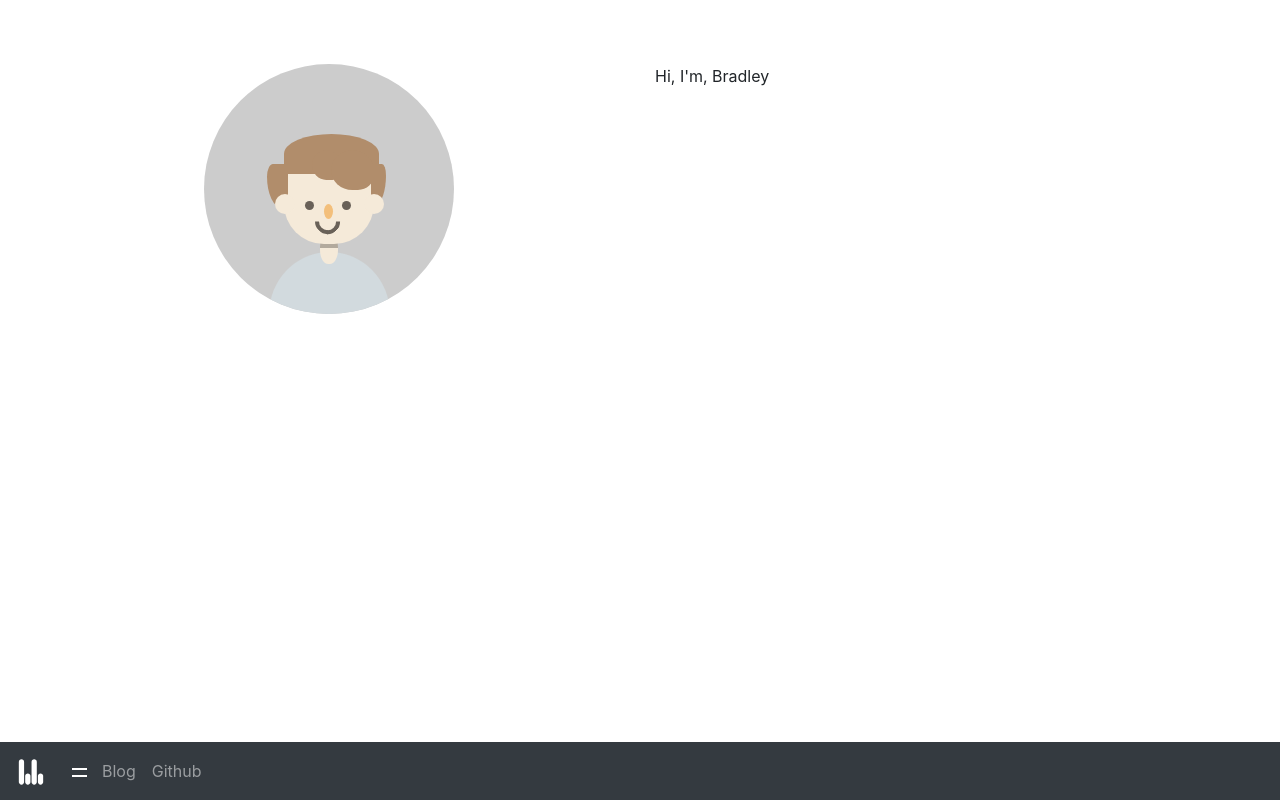
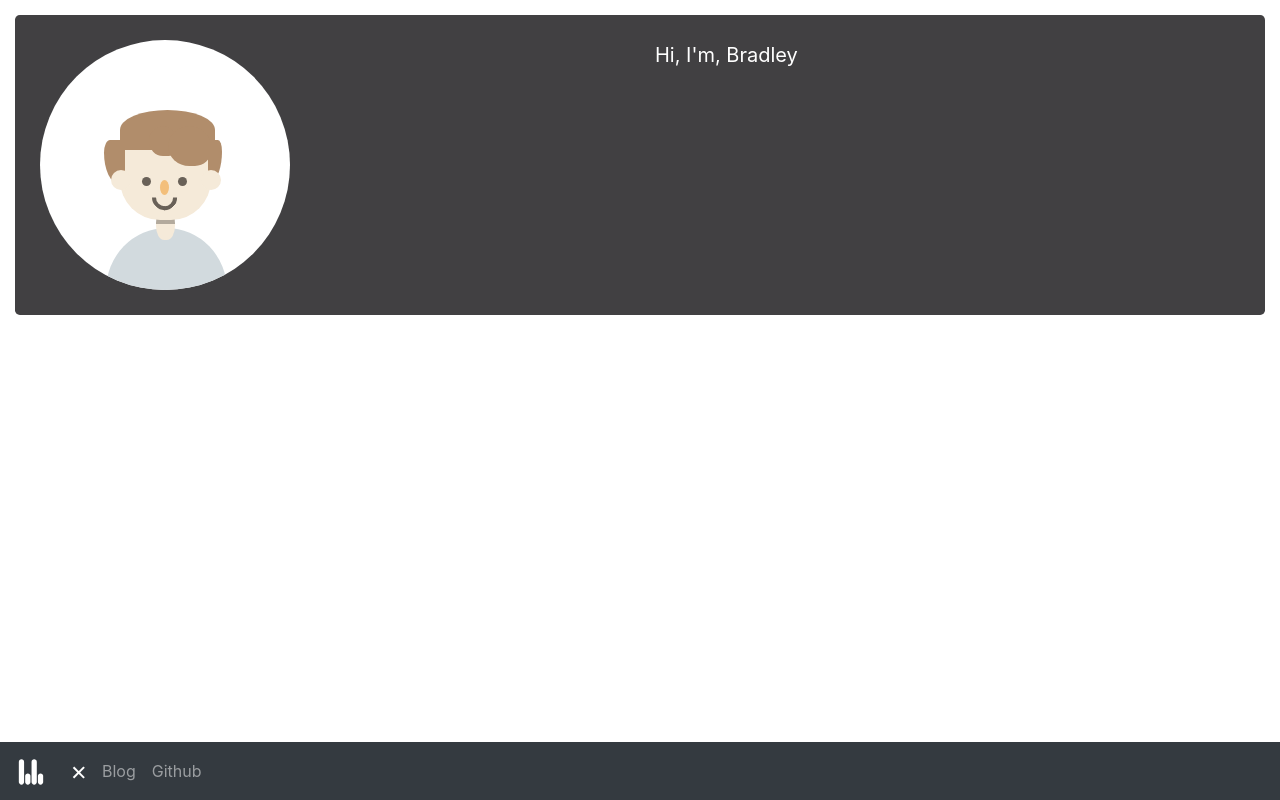
Before and after one commit to BradleyBoutcher/btboutcher.com, a React (Create React App) app: page / in a window 1280 px wide. Built offline with nearby package versions, Linux system fonts and the light colour scheme.

Commit message:
Toggle "X" for nav

```diff
--- a/src/App.jsx
+++ b/src/App.jsx
@@ -12,11 +12,11 @@ function App() {
       <Navi/>
       <Jumbotron className = "jumbotron">
         <Row>
-          <Col>
-          <Bradley/>
+          <Col xs="6">
+            <Bradley/>
           </Col>
-          <Col>
-          Hi, I'm, Bradley
+          <Col xs="6" className = "welcome">
+            Hi, I'm, Bradley
           </Col>
         </Row>
       </Jumbotron>
--- a/src/App.scss
+++ b/src/App.scss
@@ -7,5 +7,100 @@ $light-black-color: #706e72;
 $black-color: #414042;
 
 .jumbotron {
-    background: transparent;
+    background: $black-color;
+    margin: 15px;
+    padding: 25px 25px;
 }
+
+.welcome {
+    color: white;
+    font-size: 20px;
+}
+
+
+/*------------------------------------------
+  Responsive Grid Media Queries - 1280, 1024, 768, 480
+   1280-1024   - desktop (default grid)
+   1024-768    - tablet landscape
+   768-480     - tablet
+   480-less    - phone landscape & smaller
+--------------------------------------------*/
+@media all and (min-width: 1024px) and (max-width: 1280px) { }
+
+@media all and (min-width: 768px) and (max-width: 1024px) { }
+
+@media all and (min-width: 480px) and (max-width: 768px) { }
+
+@media all and (max-width: 480px) { }
+
+/*------------------------------------------
+  Foundation Media Queries
+   http://foundation.zurb.com/docs/media-queries.html
+--------------------------------------------*/
+
+/* Small screens - MOBILE */
+@media only screen { .welcome {transform: scale(.6)} } /* Define mobile styles - Mobile First */
+
+@media only screen and (max-width: 40em) { .welcome {transform: scale(.6)} } /* max-width 640px, mobile-only styles, use when QAing mobile issues */
+
+/* Medium screens - TABLET */
+@media only screen and (min-width: 40.063em) {  .welcome {transform: scale(.7)} } /* min-width 641px, medium screens */
+
+@media only screen and (min-width: 40.063em) and (max-width: 64em) {  .welcome {transform: scale(.7)} } /* min-width 641px and max-width 1024px, use when QAing tablet-only issues */
+
+/* Large screens - DESKTOP */
+@media only screen and (min-width: 64.063em) {  .welcome {transform: scale(1)} } /* min-width 1025px, large screens */
+
+@media only screen and (min-width: 64.063em) and (max-width: 90em) {  .welcome {transform: scale(1)} } /* min-width 1024px and max-width 1440px, use when QAing large screen-only issues */
+
+/* XLarge screens */
+@media only screen and (min-width: 90.063em) {  .welcome {transform: scale(1)} } /* min-width 1441px, xlarge screens */
+
+@media only screen and (min-width: 90.063em) and (max-width: 120em) {  .welcome {transform: scale(1)} } /* min-width 1441px and max-width 1920px, use when QAing xlarge screen-only issues */
+
+/* XXLarge screens */
+@media only screen and (min-width: 120.063em) {  .welcome {transform: scale(1.5)} } /* min-width 1921px, xlarge screens */
+
+/*------------------------------------------*/
+
+
+
+/* Portrait */
+@media screen and (orientation:portrait) {  .welcome {transform: scale(.6)}  }
+/* Landscape */
+@media screen and (orientation:landscape) { /* Landscape styles here */ }
+
+
+/* CSS for iPhone, iPad, and Retina Displays */
+
+/* Non-Retina */
+@media screen and (-webkit-max-device-pixel-ratio: .6) {
+}
+
+/* Retina */
+@media only screen and (-webkit-min-device-pixel-ratio: 1.5),
+only screen and (-o-min-device-pixel-ratio: 3/2),
+only screen and (min--moz-device-pixel-ratio: 1.5),
+only screen and (min-device-pixel-ratio: 1.5) {
+    .welcome {transform: scale(.6)}
+}
+
+/* iPhone Portrait */
+@media screen and (max-device-width: 480px) and (orientation:portrait) {
+    .welcome {transform: scale(.6)}
+}
+
+/* iPhone Landscape */
+@media screen and (max-device-width: 480px) and (orientation:landscape) {
+    .welcome {transform: scale(.5)}
+}
+
+/* iPad Portrait */
+@media screen and (min-device-width: 481px) and (orientation:portrait) {
+    .welcome {transform: scale(.8)}
+}
+
+/* iPad Landscape */
+@media screen and (min-device-width: 481px) and (orientation:landscape) {
+    .welcome {transform: scale(1)}
+}
--- a/src/components/Bradley/Bradley.jsx
+++ b/src/components/Bradley/Bradley.jsx
@@ -4,8 +4,7 @@ import './Bradley.scss'
 export default class Bradley extends Component {
     render() {
         return (
-            <div>
-                <div className = 'container' >
+            <div className = 'body-container' >
                 <div className = 'body'>
                     <div className = 'neck'/>
                     <div className = 'head'>
@@ -18,7 +17,6 @@ export default class Bradley extends Component {
                     </div>
                 </div>
             </div>
-            </div>
         )
     }
 }
--- a/src/components/Bradley/Bradley.scss
+++ b/src/components/Bradley/Bradley.scss
@@ -24,11 +24,12 @@ $background-color: #CCCCCC;
     z-index: 1;
 }
 
-.container {
+.body-container {
+    padding: 0px 15px;
     transform-origin: left center;
     width: 250px; height: 250px;
     border-radius: 50%;
-    background-color: $background-color;
+    background-color: white;
     overflow: hidden;
     z-index: -20;
 }
@@ -164,34 +165,34 @@ $background-color: #CCCCCC;
 --------------------------------------------*/
 
 /* Small screens - MOBILE */
-@media only screen { .container {transform: scale(.5)} } /* Define mobile styles - Mobile First */
+@media only screen { .body-container {transform: scale(.6)} } /* Define mobile styles - Mobile First */
 
-@media only screen and (max-width: 40em) { .container {transform: scale(.5)} } /* max-width 640px, mobile-only styles, use when QAing mobile issues */
+@media only screen and (max-width: 40em) { .body-container {transform: scale(.6)} } /* max-width 640px, mobile-only styles, use when QAing mobile issues */
 
 /* Medium screens - TABLET */
-@media only screen and (min-width: 40.063em) {  .container {transform: scale(.7)} } /* min-width 641px, medium screens */
+@media only screen and (min-width: 40.063em) {  .body-container {transform: scale(.7)} } /* min-width 641px, medium screens */
 
-@media only screen and (min-width: 40.063em) and (max-width: 64em) {  .container {transform: scale(.7)} } /* min-width 641px and max-width 1024px, use when QAing tablet-only issues */
+@media only screen and (min-width: 40.063em) and (max-width: 64em) {  .body-container {transform: scale(.7)} } /* min-width 641px and max-width 1024px, use when QAing tablet-only issues */
 
 /* Large screens - DESKTOP */
-@media only screen and (min-width: 64.063em) {  .container {transform: scale(1)} } /* min-width 1025px, large screens */
+@media only screen and (min-width: 64.063em) {  .body-container {transform: scale(1)} } /* min-width 1025px, large screens */
 
-@media only screen and (min-width: 64.063em) and (max-width: 90em) {  .container {transform: scale(1)} } /* min-width 1024px and max-width 1440px, use when QAing large screen-only issues */
+@media only screen and (min-width: 64.063em) and (max-width: 90em) {  .body-container {transform: scale(1)} } /* min-width 1024px and max-width 1440px, use when QAing large screen-only issues */
 
 /* XLarge screens */
-@media only screen and (min-width: 90.063em) {  .container {transform: scale(1)} } /* min-width 1441px, xlarge screens */
+@media only screen and (min-width: 90.063em) {  .body-container {transform: scale(1)} } /* min-width 1441px, xlarge screens */
 
-@media only screen and (min-width: 90.063em) and (max-width: 120em) {  .container {transform: scale(1)} } /* min-width 1441px and max-width 1920px, use when QAing xlarge screen-only issues */
+@media only screen and (min-width: 90.063em) and (max-width: 120em) {  .body-container {transform: scale(1)} } /* min-width 1441px and max-width 1920px, use when QAing xlarge screen-only issues */
 
 /* XXLarge screens */
-@media only screen and (min-width: 120.063em) {  .container {transform: scale(1.5)} } /* min-width 1921px, xlarge screens */
+@media only screen and (min-width: 120.063em) {  .body-container {transform: scale(1.5)} } /* min-width 1921px, xlarge screens */
 
 /*------------------------------------------*/
 
 
 
 /* Portrait */
-@media screen and (orientation:portrait) {  .container {transform: scale(.5)}  }
+@media screen and (orientation:portrait) {  .body-container {transform: scale(.6)}  }
 /* Landscape */
 @media screen and (orientation:landscape) { /* Landscape styles here */ }
 
@@ -199,7 +200,7 @@ $background-color: #CCCCCC;
 /* CSS for iPhone, iPad, and Retina Displays */
 
 /* Non-Retina */
-@media screen and (-webkit-max-device-pixel-ratio: 1) {
+@media screen and (-webkit-max-device-pixel-ratio: .6) {
 }
 
 /* Retina */
@@ -207,25 +208,25 @@ $background-color: #CCCCCC;
 only screen and (-o-min-device-pixel-ratio: 3/2),
 only screen and (min--moz-device-pixel-ratio: 1.5),
 only screen and (min-device-pixel-ratio: 1.5) {
-    .container {transform: scale(.7)}
+    .body-container {transform: scale(.6)}
 }
 
 /* iPhone Portrait */
 @media screen and (max-device-width: 480px) and (orientation:portrait) {
-    .container {transform: scale(.5)}
+    .body-container {transform: scale(.6)}
 }
 
 /* iPhone Landscape */
 @media screen and (max-device-width: 480px) and (orientation:landscape) {
-    .container {transform: scale(.5)}
+    .body-container {transform: scale(.5)}
 }
 
 /* iPad Portrait */
 @media screen and (min-device-width: 481px) and (orientation:portrait) {
-    .container {transform: scale(.8)}
+    .body-container {transform: scale(.8)}
 }
 
 /* iPad Landscape */
 @media screen and (min-device-width: 481px) and (orientation:landscape) {
-    .container {transform: scale(1)}
+    .body-container {transform: scale(1)}
 }
--- a/src/components/Navi/Navi.jsx
+++ b/src/components/Navi/Navi.jsx
@@ -1,13 +1,23 @@
 import React, { Component } from 'react'
-import {Nav, Navbar} from 'react-bootstrap'
+import {Nav, Navbar, Button} from 'react-bootstrap'
 import bb from "../../icons/bb-white-transparent.svg"
 
 import "./Navi.scss"
 
 export default class Navi extends Component {
+    constructor(props) {
+        super(props);
+        this.state = {active: false};
+    }
+
+    toggleActive = () => {
+        var t = document.getElementById('toggle');
+        t.focus();
+    }
+
     render () {
         return (
-            <Navbar bg="dark" variant="dark" expand="sm" fixed = "bottom">
+            <Navbar bg="dark" variant="dark" expand="sm" fixed = "bottom" onToggle={this.toggleActive}>
                 <Navbar.Brand href="#home">
                     <img
                     id="logo"
@@ -16,7 +26,7 @@ export default class Navi extends Component {
                     height="30"
                     alt="bb"/>
                 </Navbar.Brand>
-                <Navbar.Toggle aria-controls="basic-navbar-nav" bsPrefix="toggle"/>
+                <Navbar.Toggle aria-controls="basic-navbar-nav" bsPrefix="toggle" id="toggle"/>
                 <Navbar.Collapse id="basic-navbar-nav">
                     <Nav className="mr-auto">
                         <Nav.Link href="#blog">Blog</Nav.Link>
--- a/src/components/Navi/Navi.scss
+++ b/src/components/Navi/Navi.scss
@@ -47,12 +47,12 @@
 }
 
 /* HOVER STYLES ON THE BUTTON */
-.toggle:focus .toggle-icon:before {
+.toggle.collapsed .toggle-icon:before {
     transform: rotate(-45deg) translate(2px, -3px);
-  }
+}
 
 /* adjust properties on the after pseudo element */
-.toggle:focus .toggle-icon::after {
+.toggle.collapsed .toggle-icon::after {
     transform: rotate(45deg) translate(2px, 3px);
 }
 
```
Lines whose indentation alone changed are shown as unchanged.
